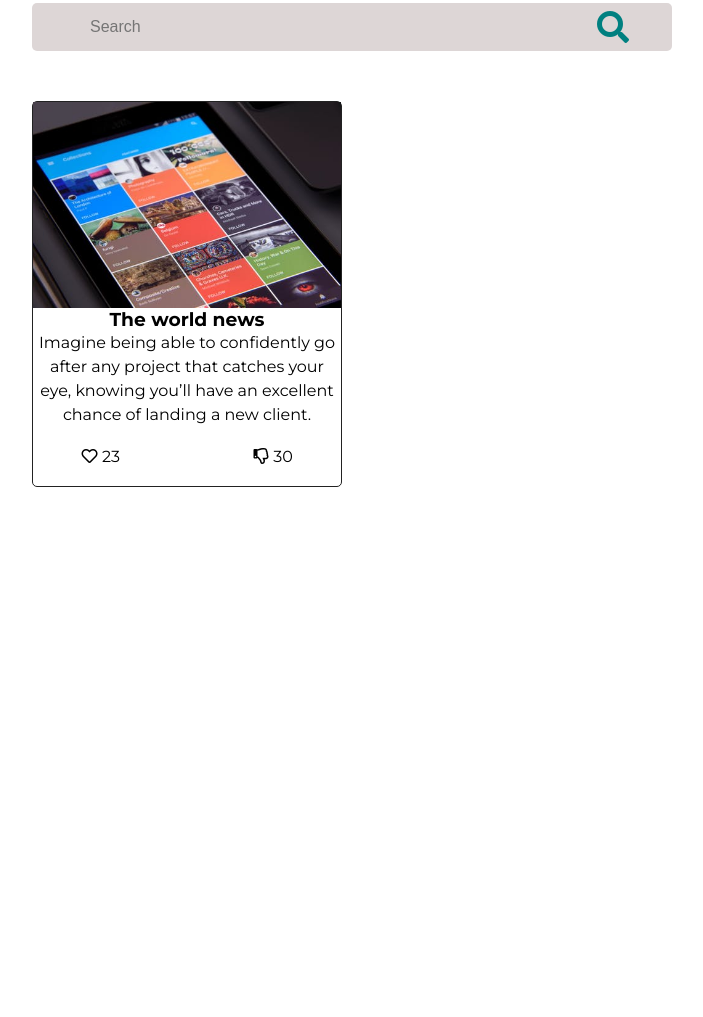
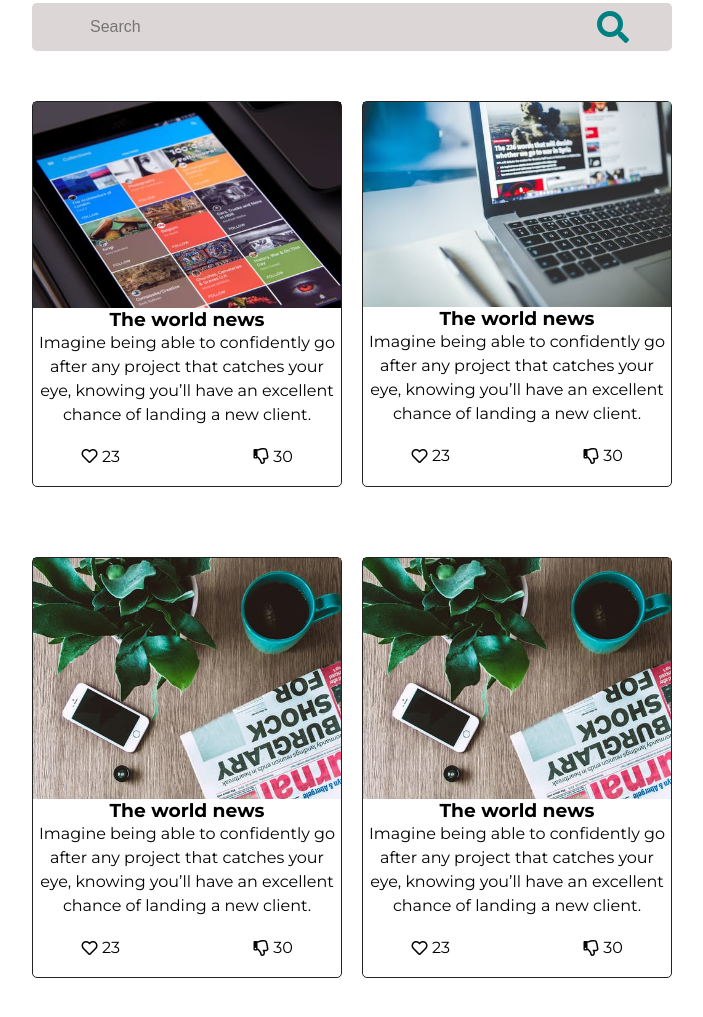
Before and after one commit to Trend20/newsapp, a plain HTML site: page index.html in a window 1280 px wide. Shown: the part 147-1164 px from the top of the page, without its empty margins (268-971 px from the left). Before the commit the page ends 800 px from the top, so only its background shows below. Drawn offline with Linux system fonts and the light colour scheme; no server answers.

Commit message:
Adding post images

```diff
--- a/app.js
+++ b/app.js
@@ -13,49 +13,3 @@ function showNavbar() {
 }
 
 const postContainer = document.getElementById('posts');
-
-
-
-// KEY = LGNNzkt9PalnCE4qzQGGT3zhtYSsGC7f
-// key = AIzaSyBvgMBsqW2rRHifS56-H-czPz2lBfqbRgc
-
-
-// fetching the data
-window.addEventListener('load', loadPost);
-
-function loadPost() {
-    fetch(' https://rapidapi.p.rapidapi.com/v1/sources')
-        .then((res) => res.json())
-        .then((data) => {
-            console.log(data);
-            let output = '<h1>Posts</h1>'
-            data.forEach((video) => {
-                output += `
-                <div>
-                <h2>${video.title}</h2>
-                <p>${video.author}</p>
-                </div>
-                `;
-            })
-        })
-    const post = document.createElement('div');
-    post.classList.add('post');
-    post.innerHTML = `
-                   <img src="/img/bg1.jpeg" alt="world news" style="max-width: 100%;">
-                    <h3>The world news</h3>
-                    <p class="post-contents">
-                        Imagine being able to confidently go after any project that catches your eye, knowing you’ll have an excellent chance of landing a new client.
-                    </p>
-                    <div class="post-icons">
-                        <div class="counts">
-                            <i class="far fa-heart"></i>
-                            <p>23</p>
-                        </div>
-                        <div class="counts">
-                            <i class="far fa-thumbs-down"></i>
-                            <p>30</p>
-                        </div>
-                    </div>
- `;
-    postContainer.appendChild(post);
-}
--- a/index.html
+++ b/index.html
@@ -54,6 +54,8 @@
                 </ul>
             </nav>
         </header>
+
+        <!-- right sidebar -->
         <div class="sidenav">
             <div class="toggle">
                 <i class="fas fa-bars"></i>
@@ -72,24 +74,15 @@
                     <h3>News Alerts</h3>
                 </div>
                 <button id="find">Explore</button>
+                <span></span>
 
-                <!-- stats -->
-
-                <div class="nav-links">
-                    <i class="fas fa-heart"></i>
-                    <p class="count">20</p>
-                </div>
-                <div class="nav-links">
-                    <i class="fas fa-thumbs-down"></i>
-                    <p class="count">30</p>
-                </div>
-                <div class="nav-links">
-                    <i class="fas fa-gavel"></i>
-                    <p class="count">10</p>
-                </div>
 
             </div>
         </div>
+
+        <!-- end of right sidebar -->
+
+        <!-- scrolable middle section -->
         <div class="main">
 
             <form action="" id="form">
@@ -97,10 +90,88 @@
                 <i class="fas fa-search"></i>
             </form>
 
+            <!-- posts container -->
             <div id="posts">
 
+                <!-- individual post -->
+                <div class="post">
+                    <img src="/img/bg1.jpeg" alt="world news" style="max-width: 100%;">
+                    <h3>The world news</h3>
+                    <p class="post-contents">
+                        Imagine being able to confidently go after any project that catches your eye, knowing you’ll have an excellent chance of landing a new client.
+                    </p>
+                    <div class="post-icons">
+                        <div class="counts">
+                            <i class="far fa-heart"></i>
+                            <p>23</p>
+                        </div>
+                        <div class="counts">
+                            <i class="far fa-thumbs-down"></i>
+                            <p>30</p>
+                        </div>
+                    </div>
+                    <!-- end of indiviadual post -->
+                </div>
+
+                <div class="post">
+                    <img src="/img/news1.jpeg" alt="world news" style="max-width: 100%;">
+                    <h3>The world news</h3>
+                    <p class="post-contents">
+                        Imagine being able to confidently go after any project that catches your eye, knowing you’ll have an excellent chance of landing a new client.
+                    </p>
+                    <div class="post-icons">
+                        <div class="counts">
+                            <i class="far fa-heart"></i>
+                            <p>23</p>
+                        </div>
+                        <div class="counts">
+                            <i class="far fa-thumbs-down"></i>
+                            <p>30</p>
+                        </div>
+                    </div>
+                    <!-- end of indiviadual post -->
+                </div>
+                <div class="post">
+                    <img src="/img/news2.jpeg" alt="world news" style="max-width: 100%;">
+                    <h3>The world news</h3>
+                    <p class="post-contents">
+                        Imagine being able to confidently go after any project that catches your eye, knowing you’ll have an excellent chance of landing a new client.
+                    </p>
+                    <div class="post-icons">
+                        <div class="counts">
+                            <i class="far fa-heart"></i>
+                            <p>23</p>
+                        </div>
+                        <div class="counts">
+                            <i class="far fa-thumbs-down"></i>
+                            <p>30</p>
+                        </div>
+                    </div>
+                    <!-- end of indiviadual post -->
+                </div>
+
+                <div class="post">
+                    <img src="/img/news2.jpeg" alt="world news" style="max-width: 100%;">
+                    <h3>The world news</h3>
+                    <p class="post-contents">
+                        Imagine being able to confidently go after any project that catches your eye, knowing you’ll have an excellent chance of landing a new client.
+                    </p>
+                    <div class="post-icons">
+                        <div class="counts">
+                            <i class="far fa-heart"></i>
+                            <p>23</p>
+                        </div>
+                        <div class="counts">
+                            <i class="far fa-thumbs-down"></i>
+                            <p>30</p>
+                        </div>
+                    </div>
+                    <!-- end of indiviadual post -->
+                </div>
             </div>
+            <!-- end of posts container -->
         </div>
+        <!-- end of the scrolable section -->
     </div>
     <script src="./app.js"></script>
 </body>
--- a/style.css
+++ b/style.css
@@ -199,7 +199,7 @@ nav ul li a:hover {
     padding: 20px;
     cursor: pointer;
     font-size: 1rem;
-    background: #6495ed;
+    background: #4ad15c;
     border: none;
     border-radius: 50px;
     outline: none;
```
Also changed, not shown: img/news1.jpeg (added), img/news2.jpeg (added), img/news3.webp (added), img/news4.jpeg (added), img/news5.jpeg (added), img/news5.webp (added), img/news6.jpeg (added), img/news7.webp (added).
